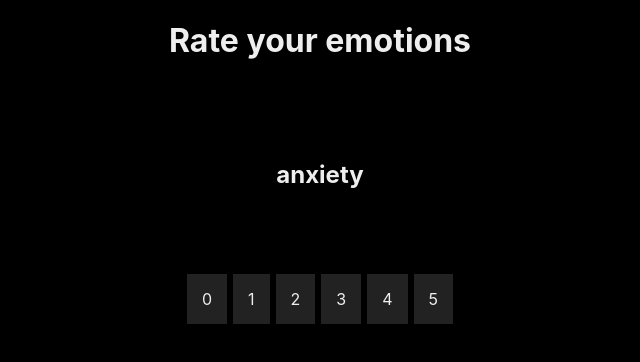
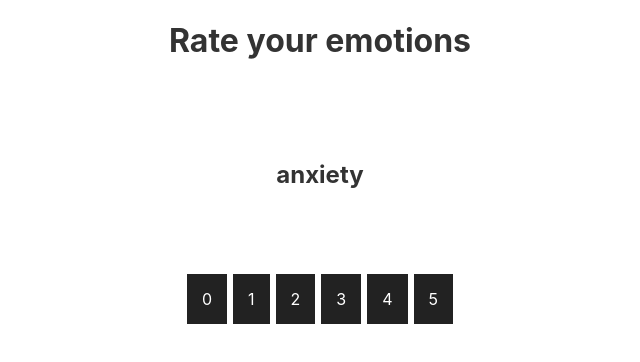
Before and after one commit to jan-gajdowicz/moody, a React (Create React App) app: page /dashboard in a window 1280 px wide. Both pictures are taken after a click on the button "Log your mood". Shown: the top 362 px of the page, without its empty margins (320-960 px from the left). Built offline with nearby package versions, Linux system fonts and the light colour scheme; no server answers.

Commit message:
Add simple graph

```diff
--- a/package.json
+++ b/package.json
@@ -17,7 +17,8 @@
     "react-dom": "^16.12.0",
     "react-rangeslider": "^2.2.0",
     "react-router-dom": "^5.1.2",
-    "react-scripts": "3.3.1"
+    "react-scripts": "3.3.1",
+    "recharts": "^2.0.0-beta.1"
   },
   "scripts": {
     "start": "react-scripts start",
--- a/src/App.sass
+++ b/src/App.sass
@@ -3,8 +3,8 @@
 @import 'styles/test-completed'
 
 body
-  background: #333
-  color: #eee
+  background: #fff
+  color: #333
 .app
   &__container
     padding: 20px
--- /dev/null
+++ b/src/components/MoodGraph.js
@@ -0,0 +1,22 @@
+import React from 'react'
+import { CartesianGrid, XAxis, Line, YAxis, Tooltip, LineChart } from 'recharts'
+
+const MoodGraph = ({ moods }) => {
+  return (
+    <div className="mood-graph__container">
+      <div>
+        <LineChart data={moods} height={400} width={400}>
+          <CartesianGrid strokeDasharray="3 3" />
+          <XAxis dataKey="emotions.date" />
+          <YAxis />
+          <Tooltip />
+          <Line dataKey="emotions.energy" stroke="#8884d8" strokeWidth={3} type="monotone" />
+          <Line dataKey="emotions.anxiety" stroke="#82ca9d" strokeWidth={3} type="monotone" />
+          <Line dataKey="emotions.happiness" stroke="#ffc658" strokeWidth={3} type="monotone" />
+        </LineChart>
+      </div>
+    </div>
+  )
+}
+
+export default MoodGraph
--- a/src/pages/DashboardPage.js
+++ b/src/pages/DashboardPage.js
@@ -3,6 +3,7 @@ import React, { useState, useEffect, useContext } from 'react'
 import { AppContext } from '../contexts/AppContext'
 
 import MoodLogger from './../components/MoodLogger'
+import MoodGraph from '../components/MoodGraph'
 import api from '../api'
 
 const DashboardPage = () => {
@@ -15,18 +16,22 @@ const DashboardPage = () => {
 
   const handleButtonClick = () => handleAppDataChange({ showMoodLogger: true, someField: 'false' })
 
-  useEffect(() => {
+  useEffect(
+    () => {
       async function fetchMoods() {
         await api.getAllMoods().then(response => {
           setMoods(response.data.data)
         })
       }
       fetchMoods()
-  }, [])
+    },
+    [showMoodLogger === false],
+  )
 
   return (
     <div className="dashboard__container">
       <h1 className="dashboard__header">Dashboard</h1>
+      <MoodGraph moods={moods} />
       {showMoodLogger && <MoodLogger />}
       <button onClick={handleButtonClick}>Log your mood</button>
     </div>
--- a/src/styles/emotion-meter.sass
+++ b/src/styles/emotion-meter.sass
@@ -22,5 +22,6 @@
 
   &__label
     padding: 15px
+    color: #fff
     background: #222
     margin: 0 3px
--- a/src/styles/mood-logger.sass
+++ b/src/styles/mood-logger.sass
@@ -3,6 +3,6 @@
     position: absolute
     width: 100vw
     height: 100vh
-    background: #000
+    background: #fff
     top: 0
     left: 0
```
Also changed, not shown: 1 other file (tests, documents, lock files or other folders). Lines whose indentation alone changed are shown as unchanged.
